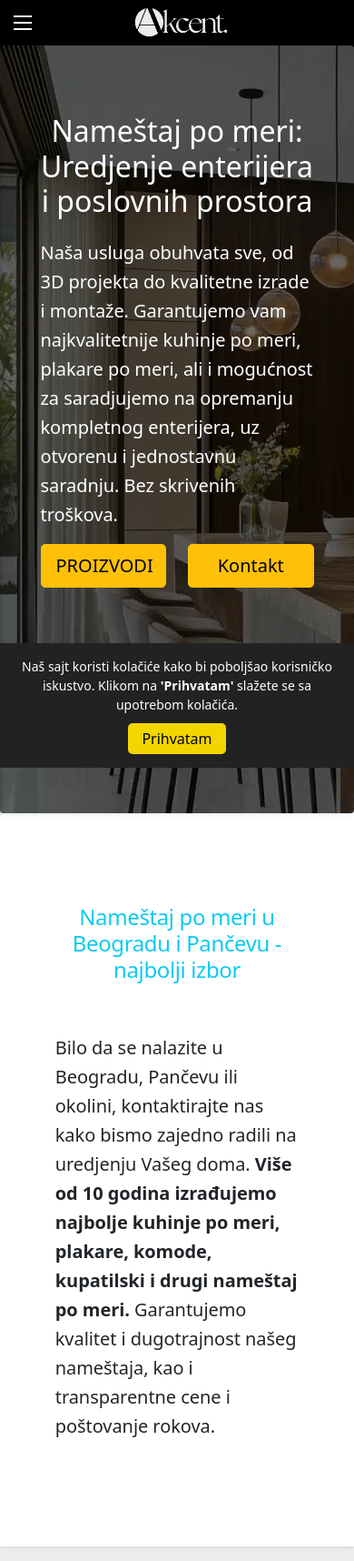
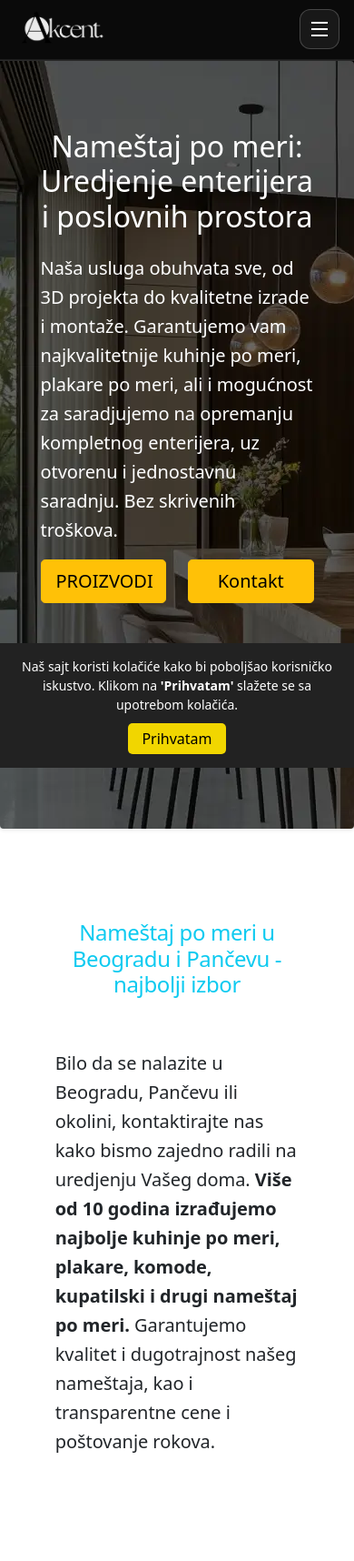
Before and after one commit to dragutinig/akcent, a PHP site: page / in a window 390 px wide; the page is wider, and only the part inside the window is pictured. Shown: the top 1716 px of that part at 91% size. Run offline with PHP 8.4, Linux system fonts and the light colour scheme.

Commit message:
Ukloni preostali razmak izmedju navigacije i hero sekcije

```diff
--- a/css/nav.css
+++ b/css/nav.css
@@ -1,281 +1,244 @@
-
 * {
-    margin: 0;
-    padding: 0;
-    -webkit-box-sizing: border-box;
-    -moz-box-sizing: border-box;
-    -ms-box-sizing: border-box;
   box-sizing: border-box;
 }
 
-  a { text-decoration: none;
-
+a {
+  text-decoration: none;
 }
 
+.site-nav {
+  position: sticky;
+  top: 0;
+  z-index: 200;
+  display: grid;
+  grid-template-columns: auto minmax(0, 1fr);
+  align-items: center;
+  gap: 1.25rem;
+  width: 100%;
+  padding: 0.6rem 1.2rem;
+  background: rgba(10, 10, 10, 0.94);
+  backdrop-filter: blur(10px);
+  border-bottom: 1px solid rgba(255, 255, 255, 0.08);
+}
 
-nav{
-    display: grid;
-    grid-template-columns: 1fr 3fr 1fr;
-    grid-template-rows: 1fr;
-    background-color: black;
-    position: absolute;
-    top: 0;
-    left: 0;
-    width: 100%;
+.logo {
+  display: flex;
+  align-items: center;
 }
-.logo{
-    justify-content: start;
-    display: grid;
+
+.brand-link {
+  display: inline-flex;
   align-items: center;
-    padding:15px;
+}
 
-}
-.logo>a{
-    margin-left: 15px;
-    color: #f8c246;
-    background-color: #00ffff00 !important;
-    letter-spacing: 0.2em;
-    font-weight: 500;
-    padding:0 10px;
-    z-index:1;
+.brand-image {
+  max-height: 52px;
+  width: auto;
 }
 
 .nav-fostrap {
   display: block;
-    margin-bottom: 15px 0;
-
-    -webkit-box-shadow: 0 2px 5px 0 rgba(0, 0, 0, 0.26);
-    -moz-box-shadow: 0 2px 5px 0 rgba(0, 0, 0, 0.26);
-    -ms-box-shadow: 0 2px 5px 0 rgba(0, 0, 0, 0.26);
-    -o-box-shadow: 0 2px 5px 0 rgba(0, 0, 0, 0.26);
-    box-shadow: 0 2px 5px 0 rgba(0, 0, 0, 0.26);
-    border-radius: 3px;
 }
 
-  .nav-fostrap ul {
-    list-style-type: none;
+.nav-fostrap > ul {
+  display: flex;
+  justify-content: flex-end;
+  align-items: center;
+  gap: 0.2rem;
+  list-style: none;
   margin: 0;
   padding: 0;
-    display: flex;
-    justify-content: space-between;
 }
 
 .nav-fostrap li {
-    list-style-type: none;
-    margin: 0;
-    padding: 0;
-    display: inline-block;
   position: relative;
-    font-size: 14;
-    color: #def1f0;
 }
 
-  .nav-fostrap li a {
-    padding: 15px 20px;
-    font-size: 14;
-    color: #def1f0;
-    display: inline-block;
-    outline: 0;
-    font-weight: 400;
+.nav-fostrap a,
+.nav-link {
+  display: inline-flex;
+  align-items: center;
+  gap: 0.4rem;
+  min-height: 42px;
+  padding: 0.55rem 0.85rem;
+  border-radius: 10px;
+  color: #f3f3f3;
+  font-size: 0.95rem;
+  font-weight: 500;
+  border: 0;
+  background: transparent;
+  cursor: pointer;
+  font-family: inherit;
+  transition: background-color 0.2s ease, color 0.2s ease;
 }
 
-  .nav-fostrap li:hover ul.dropdown { display: block; }
-
-  .nav-fostrap li ul.dropdown {
-    position: absolute;
-    display: none;
-    width: 200px;
-    background-color: black;
-    -webkit-box-shadow: 0 2px 5px 0 rgba(0, 0, 0, 0.26);
-    -moz-box-shadow: 0 2px 5px 0 rgba(0, 0, 0, 0.26);
-    -ms-box-shadow: 0 2px 5px 0 rgba(0, 0, 0, 0.26);
-    -o-box-shadow: 0 2px 5px 0 rgba(0, 0, 0, 0.26);
-    box-shadow: 0 2px 5px 0 rgba(0, 0, 0, 0.26);
-    padding-top: 0;
-    top:50px;
-
+.nav-link:hover,
+.nav-fostrap a:hover,
+.nav-link:focus-visible,
+.nav-fostrap a:focus-visible {
+  background: rgba(255, 193, 7, 0.16);
+  color: #ffc107;
+  outline: none;
 }
 
-  .nav-fostrap li ul.dropdown li {
-    display: block;
-    list-style-type: none;
+.dropdown {
+  position: absolute;
+  top: calc(100% + 0.45rem);
+  left: 0;
+  min-width: 220px;
+  padding: 0.4rem;
+  margin: 0;
+  list-style: none;
+  border-radius: 12px;
+  background: rgba(20, 20, 20, 0.98);
+  border: 1px solid rgba(255, 255, 255, 0.12);
+  box-shadow: 0 14px 28px rgba(0, 0, 0, 0.35);
+  display: none;
 }
 
-  .nav-fostrap li ul.dropdown li a {
-    padding: 15px 20px;
-    font-size: 15px;
-    color: #fff;
-    display: block;
-    font-weight: 400;
+.dropdown a {
+  width: 100%;
+  border-radius: 8px;
 }
 
-  .nav-fostrap li ul.dropdown li:last-child a { border-bottom: none; }
-
-  .nav-fostrap li:hover a {
-
-
+.has-dropdown:hover > .dropdown,
+.has-dropdown:focus-within > .dropdown,
+.has-dropdown.submenu-open > .dropdown {
+  display: block;
 }
-
-  .nav-fostrap li:first-child:hover a { border-radius: 3px 0 0 3px; }
-
-  .nav-fostrap li ul.dropdown li:hover a { background: rgba(0,0,0, .1); }
-
-  .nav-fostrap li ul.dropdown li:first-child:hover a { border-radius: 0; }
-
-  .nav-fostrap li:hover .arrow-down { border-top: 5px solid #fff; }
 
 .arrow-down {
   width: 0;
   height: 0;
   border-left: 5px solid transparent;
   border-right: 5px solid transparent;
-    border-top: 5px solid #def1f0;
-    position: relative;
-    top: 15px;
-    right: -5px;
-    content: '';
+  border-top: 5px solid currentColor;
+  opacity: 0.8;
 }
-  .title-mobile {
+
+.nav-bg-fostrap {
   display: none;
 }
 
+/* Bootstrap adds a caret for .dropdown-toggle; force-hide any generated caret in main nav */
+.site-nav .submenu-toggle::after {
+  display: none !important;
+}
 
-  .dropdown{z-index: 100;}
-  @media only screen and (max-width:1199px) {
+/* Legacy spacer used with old absolute nav; keep it collapsed with sticky nav */
+header + div[style*="height:50px"] {
+  display: none !important;
+  height: 0 !important;
+  margin: 0 !important;
+  padding: 0 !important;
+}
 
-  .logo{
+@media (max-width: 1199px) {
+  .site-nav {
+    grid-template-columns: 1fr;
+    padding: 0;
+    min-height: 64px;
+  }
+
+  .logo {
     display: none;
   }
-  .nav-fostrap {
-    top: 50px;
-    z-index: 10;
-    background: #fff;
-    width: 200px;
-    height: 100%;
-    display: block;
-    position: fixed;
-    left: -200px;
 
-    -webkit-transition: left 0.25s ease;
-    -moz-transition: left 0.25s ease;
-    -ms-transition: left 0.25s ease;
-    -o-transition: left 0.25s ease;
-    transition: left 0.25s ease;
-    margin: 0;
-    border: 0;
-    border-radius: 0;
-    overflow-y: auto;
-    overflow-x: hidden;
-    height: 100%;
-  }
-  .title-mobile {
-    position: absolute;
-    display: block;
-      top: 0px;
-      font-size: 20px;
-      left: 100px;
-      right: 100px;
-      text-align: center;
-      color: #FFF;
-  }
-  .nav-fostrap.visible {
-    left: 0px;
-    -webkit-transition: left 0.25s ease;
-    -moz-transition: left 0.25s ease;
-    -ms-transition: left 0.25s ease;
-    -o-transition: left 0.25s ease;
-    transition: left 0.25s ease;
+  .nav-bg-fostrap {
+    position: relative;
+    display: flex;
+    align-items: center;
+    justify-content: space-between;
+    padding: 0.65rem 1rem;
+    min-height: 64px;
+    background: rgba(10, 10, 10, 0.95);
+    border-bottom: 1px solid rgba(255, 255, 255, 0.08);
   }
 
+  .title-mobile {
+    display: inline-flex;
+    align-items: center;
+  }
 
-  .nav-bg-fostrap {
-    background-color: black;
-    display: inline-block;
-    vertical-align: middle;
-    width: 100%;
-    height: 50px;
-    margin: 0;
-    position: absolute;
-    top: 0px;
-    left: 0px;
-
-    padding: 12px 0 0 10px;
-    -webkit-box-shadow: 0 2px 5px 0 rgba(0, 0, 0, 0.26);
-    -moz-box-shadow: 0 2px 5px 0 rgba(0, 0, 0, 0.26);
-    -ms-box-shadow: 0 2px 5px 0 rgba(0, 0, 0, 0.26);
-    -o-box-shadow: 0 2px 5px 0 rgba(0, 0, 0, 0.26);
-    box-shadow: 0 2px 5px 0 rgba(0, 0, 0, 0.26);
+  .brand-image-mobile {
+    max-height: 42px;
+    width: auto;
   }
 
   .navbar-fostrap {
-    display: inline-block;
-    vertical-align: middle;
-    height: 50px;
+    width: 44px;
+    height: 44px;
+    display: inline-flex;
+    flex-direction: column;
+    align-items: center;
+    justify-content: center;
+    gap: 5px;
+    border: 1px solid rgba(255, 255, 255, 0.2);
+    border-radius: 12px;
+    background: rgba(255, 255, 255, 0.06);
     cursor: pointer;
-
   }
 
-
   .navbar-fostrap span {
+    width: 18px;
     height: 2px;
     background: #fff;
-    margin: 5px;
-    display: block;
-    width: 20px;
   }
 
-  .navbar-fostrap span:nth-child(2) { width: 20px; }
+  .nav-fostrap {
+    position: fixed;
+    top: 64px;
+    left: -100%;
+    width: min(88vw, 360px);
+    height: calc(100vh - 64px);
+    background: #101010;
+    border-right: 1px solid rgba(255, 255, 255, 0.1);
+    overflow-y: auto;
+    transition: left 0.28s ease;
+    z-index: 230;
+    padding: 0.7rem;
+  }
 
-  .navbar-fostrap span:nth-child(3) { width: 20px; }
+  .nav-fostrap.visible {
+    left: 0;
+  }
 
-  .nav-fostrap ul { padding-top: 50px;
+  .nav-fostrap > ul {
     display: block;
   }
 
-  .nav-fostrap li { display: block; }
-
-  .nav-fostrap li a {
+  .nav-fostrap li {
     display: block;
-    color: #505050;
-    font-weight: 600;
   }
 
-  .nav-fostrap li:first-child:hover a { border-radius: 0; }
-
-  .nav-fostrap li ul.dropdown { position: relative; }
-
-  .nav-fostrap li ul.dropdown li a {
-
-    border-bottom: none;
-    color: #fff !important;
+  .nav-fostrap a,
+  .nav-link {
+    width: 100%;
+    justify-content: space-between;
+    color: #fafafa;
+    padding: 0.85rem 0.95rem;
   }
 
-  .nav-fostrap li:hover a {
-
-
+  .dropdown {
+    position: static;
+    min-width: 0;
+    margin-top: 0.2rem;
+    margin-bottom: 0.4rem;
+    background: #1a1a1a;
+    border-color: rgba(255, 255, 255, 0.08);
+    box-shadow: none;
   }
 
-  .nav-fostrap li ul.dropdown li:hover a {
-    background: rgba(0,0,0,.1)!important;
-    color: #fff !important;
+  .dropdown a {
+    color: #dfdfdf;
+    padding-left: 1rem;
   }
 
-  .nav-fostrap li ul.dropdown li a { padding: 10px 10px 10px 30px; }
-
-  .nav-fostrap li:hover .arrow-down { border-top: 5px solid #fff; }
-
-  .arrow-down {
-    border-top: 5px solid #505050;
-    position: absolute;
-    top: 20px;
-    right: 10px;
+  body.cover-bg::before {
+    content: "";
+    position: fixed;
+    inset: 64px 0 0 0;
+    background: rgba(0, 0, 0, 0.55);
+    z-index: 220;
   }
-
-  .cover-bg {
-    background: rgba(0,0,0,0.5);
-    position: fixed;
-    top: 0;
-    bottom: 0;
-    left: 0;
-    right: 0;
 }
--- a/komponente/nav.php
+++ b/komponente/nav.php
@@ -1,14 +1,15 @@
 <header>
-    <nav>
-
+    <nav class="site-nav" aria-label="Glavna navigacija">
         <div class="logo">
-    <a id="logo" href="https://akcent.rs/" rel="home" style="position: fixed; top:0">
-        <img src="https://akcent.rs/img/akcent-namestaj-logo.png" alt="AKCENT Logo" style="max-height: 50px; background-color: black;">
+            <a id="logo" href="https://akcent.rs/" rel="home" class="brand-link">
+                <img src="https://akcent.rs/img/akcent-namestaj-logo.png" alt="AKCENT Logo" class="brand-image">
             </a>
         </div>
-        <div class="nav-fostrap">
+
+        <div class="nav-fostrap" id="main-navigation">
             <ul>
-                <li><a href="javascript:void(0)" style="color:#ffc107">PONUDA<span class="arrow-down"></span></a>
+                <li class="has-dropdown">
+                    <button class="nav-link submenu-toggle" type="button" aria-expanded="false">PONUDA<span class="arrow-down"></span></button>
                     <ul class="dropdown">
                         <li><a href="proizvodi.php">Svi proizvodi</a></li>
                         <li><a href="kuhinje-po-meri.php">Kuhinje</a></li>
@@ -17,7 +18,6 @@
                         <li><a href="https://akcent.rs/namestaj-za-dnevnu-sobu-po-meri.php">Dnevna soba</a></li>
                         <li><a href="klub-stolovi.php">Klub stolovi</a></li>
                         <li><a href="kupatilski-elementi.php">Kupatilski elementi</a></li>
-
                     </ul>
                 </li>
                 <li><a href="opremanje-stana-po-meri.php">OPREMANJE STANA</a></li>
@@ -25,8 +25,8 @@
                 <li><a href="blog/">Blog</a></li>
                 <li><a href="nasi-projekti.php">Naši projekti</a></li>
                 <li><a href="namestaj-po-meri-galerija.php">Galerija</a></li>
-
-                <li><a href="javascript:void(0)">Ostalo<span class="arrow-down"></span></a>
+                <li class="has-dropdown">
+                    <button class="nav-link submenu-toggle" type="button" aria-expanded="false">Ostalo<span class="arrow-down"></span></button>
                     <ul class="dropdown">
                         <li><a href="onama.php">O nama</a></li>
                         <li><a href="3d-projektovanje-kuhinja-i-plakara.php">3D Projektovanje</a></li>
@@ -34,25 +34,22 @@
                         <li><a href="rokovi.php">Rokovi</a></li>
                         <li><a href="materijali.php">Materijali</a></li>
                         <li><a href="okovi.php">Okovi</a></li>
-
                     </ul>
                 </li>
-
-
                 <li><a href="kontakt.php">Kontakt</a></li>
             </ul>
         </div>
+
         <div class="nav-bg-fostrap">
-
-    <a href="https://akcent.rs/" class="title-mobile">
-           <img src="https://akcent.rs/img/akcent-namestaj-logo.png" alt="AKCENT Logo" style="max-height: 50px !important; background-color: black; width: unset !important;">
+            <a href="https://akcent.rs/" class="title-mobile" aria-label="AKCENT početna stranica">
+                <img src="https://akcent.rs/img/akcent-namestaj-logo.png" alt="AKCENT Logo" class="brand-image-mobile">
             </a>
 
-    <div class="navbar-fostrap">
+            <button class="navbar-fostrap" type="button" aria-controls="main-navigation" aria-expanded="false" aria-label="Otvori meni">
                 <span></span>
                 <span></span>
                 <span></span>
-    </div>
+            </button>
         </div>
     </nav>
 </header>
```
Also changed, not shown: js/main.js (+46 -4 lines). Lines whose indentation alone changed are shown as unchanged.
